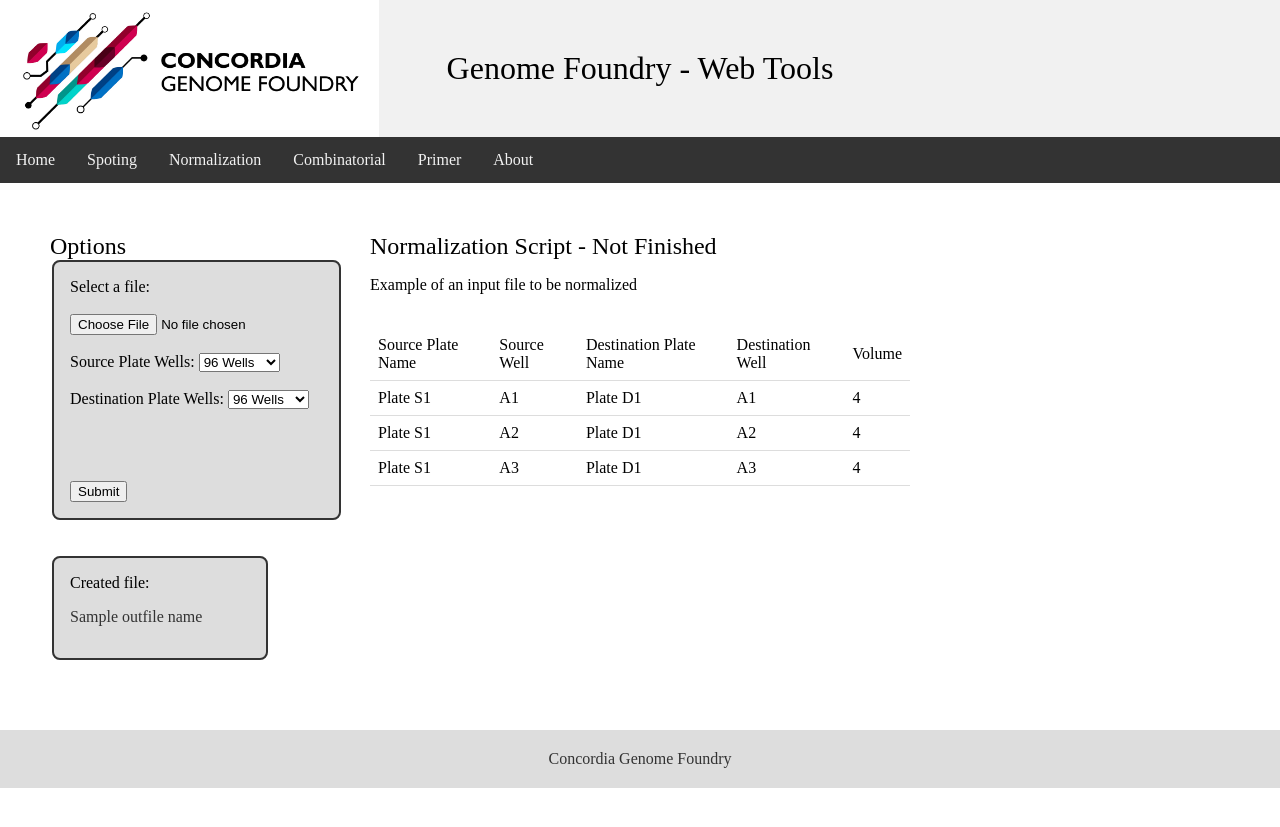
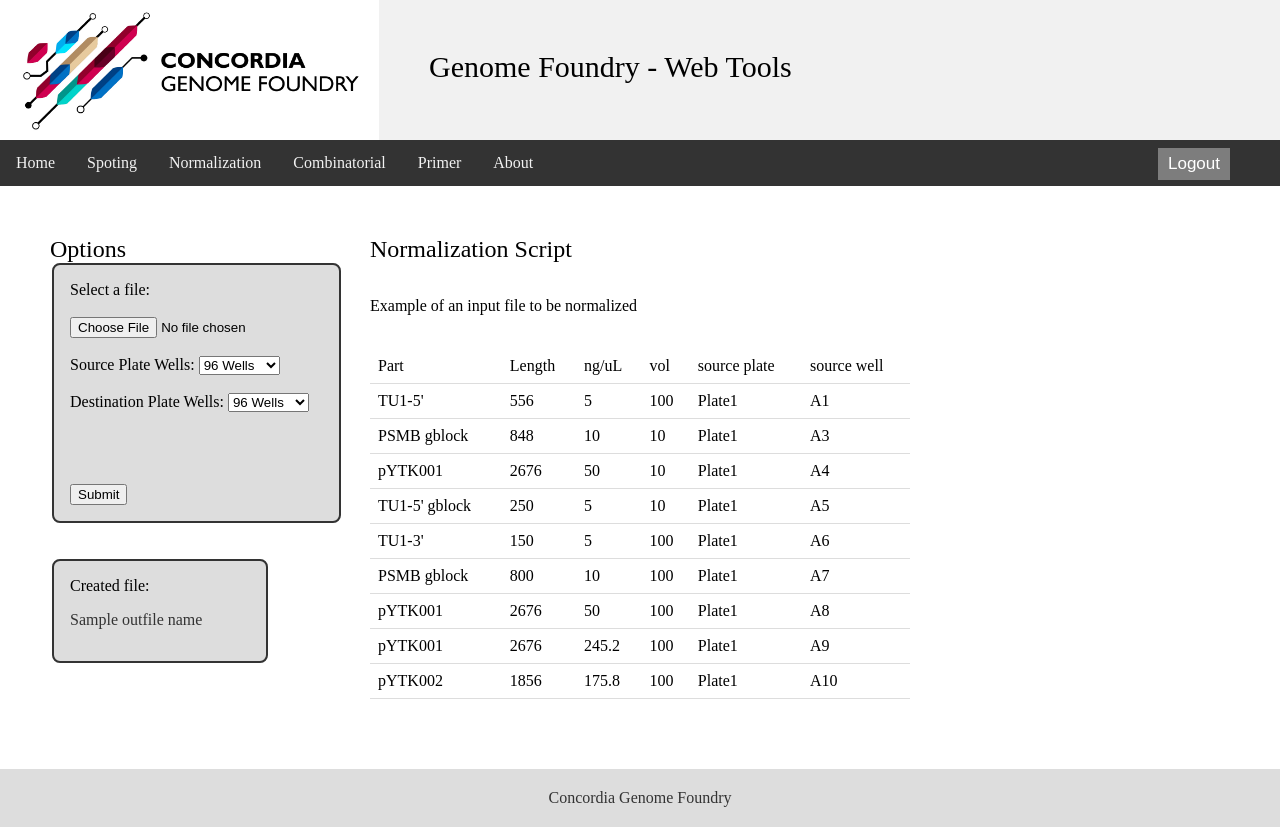
Before and after one commit to Zulko/Web_tools, a Django app: template templates/normalization.html in a window 1280 px wide. Before the commit the page ends 788 px from the top, so only its background shows below. Run offline with Django 3.2, Linux system fonts and the light colour scheme; the template is opened without the code that fills it: most values are stand-ins (such as "Sample title", 1, 10 or a date in 2020); lists and menus that the app fills with data are empty.

Commit message:
adding login page

```diff
--- a/Web_tools/settings.py
+++ b/Web_tools/settings.py
@@ -37,6 +37,7 @@ INSTALLED_APPS = [
     'django.contrib.sessions',
     'django.contrib.messages',
     'django.contrib.staticfiles',
+    'accounts',
 ]
 
 MIDDLEWARE = [
--- a/Web_tools/urls.py
+++ b/Web_tools/urls.py
@@ -14,7 +14,8 @@ Including another URLconf
     2. Add a URL to urlpatterns:  path('blog/', include('blog.urls'))
 """
 from django.contrib import admin
-from django.urls import path
+from django.urls import path, include
+# from django.conf.urls import include
 from . import views
 from django.contrib.staticfiles.urls import staticfiles_urlpatterns
 from django.conf.urls.static import static
@@ -29,6 +30,7 @@ urlpatterns = [
     path('normalization/',views.normalization, name='normalization'),
     path('primer/',views.primer, name='primer'),
     path('combinatorial/',views.combinatorial, name='combinatorial'),
+    path('accounts/', include('accounts.urls'))
 ]
 
 urlpatterns += staticfiles_urlpatterns()
--- /dev/null
+++ b/accounts/urls.py
@@ -0,0 +1,10 @@
+from django.urls import path
+from . import views
+
+app_name = 'accounts'
+
+urlpatterns = [
+    path('signup/', views.signup_view, name='signup'),
+    path('login/', views.login_view, name='login'),
+    path('logout/', views.logout_view, name='logout'),
+]
--- a/assets/css/main.css
+++ b/assets/css/main.css
@@ -3,13 +3,37 @@
 }
 
 /* Style the header */
-.header {
+
+.header{
   background-color: #f1f1f1;
+}
+
+.header .image {
+
   background-image: url("../images/foundry_logo.jpg");
   background-repeat: no-repeat;
+  width: 379px;
+  height: 140px;
   background-size: 379px 140px;
+
+}
+
+.header .text {
   padding: 50px;
   text-align: center;
+  font-size: 30px;
+  margin: auto;
+  position: absolute;
+  /*top:0;*/
+  /*bottom: 0;*/
+  /*left: 0;*/
+  /*right: 0;*/
+}
+
+.header .image,
+.header .text {
+    display: inline-block;
+    vertical-align: middle;
 }
 
 body{
@@ -49,6 +73,23 @@ a, a:hover, a:visited{
   color: black;
 }
 
+/* Style the button inside the input container */
+.topnav .login-container button {
+  float: right;
+  padding: 6px 10px;
+  margin-top: 8px;
+  margin-right: 50px;
+  background-color: #7d7d7d;
+  color: white;
+  font-size: 17px;
+  border: none;
+  cursor: pointer;
+}
+
+.topnav .login-container button:hover {
+  background: #ccc;
+}
+
 /* Clear floats after the columns */
 .row:after {
   content: "";
@@ -77,7 +118,6 @@ table {
 }
 
 th, td {
-
   padding: 8px;
   text-align: left;
   border-bottom: 1px solid #ddd;
@@ -104,6 +144,18 @@ fieldset
   background-color:#ddd;
   max-width:500px;
   padding:16px;
+}
+
+.fieldlogin
+{
+  -moz-border-radius:8px;
+  -webkit-border-radius:8px;
+  border:2px solid #333;
+  background-color:#ddd;
+  max-width:500px;
+  padding:16px;
+  text-align:center;
+  margin: auto;
 }
 
 /* Footer */
@@ -144,3 +196,12 @@ img:hover {
     width: 100%;
   }
 }
+
+input[type=text], input[type=password] {
+  width: 100%;
+  padding: 12px 20px;
+  margin: 8px 0;
+  display: inline-block;
+  border: 1px solid #ccc;
+  box-sizing: border-box;
+}
--- a/templates/base_layout.html
+++ b/templates/base_layout.html
@@ -9,7 +9,7 @@
 <body>
 
 <div class="header">
-    <h1> Genome Foundry - Web Tools </h1>
+    <div class="image"></div><div class="text"> Genome Foundry - Web Tools </div>
 </div>
 
 <div class="topnav">
@@ -19,6 +19,13 @@
   <a href="/combinatorial/">Combinatorial</a>
   <a href="/primer/">Primer</a>
   <a href="/about/">About</a>
+
+  <div class="login-container">
+    <form class="logout-link" action="{% url 'accounts:logout' %}" method="post">
+        {% csrf_token %}
+        <button type="submit">Logout</button>
+    </form>
+  </div>
 </div>
 
 
--- a/templates/normalization.html
+++ b/templates/normalization.html
@@ -44,36 +44,89 @@
       </div>
 
       <div class="column middle">
-        <h2>Normalization Script - Not Finished</h2>
+        <h2>Normalization Script</h2><br>
+
         <p> Example of an input file to be normalized </p><br>
             <table>
                   <tr>
-                    <th> Source Plate Name</th>
-                    <th> Source Well </th>
-                    <th> Destination Plate Name </th>
-                    <th> Destination Well </th>
-                    <th> Volume </th>
+                    <th>Part</th>
+                    <th>Length</th>
+                    <th>ng/uL</th>
+                    <th>vol</th>
+                    <th>source plate</th>
+                    <th>source well</th>
                   </tr>
                   <tr>
-                    <th> Plate S1</th>
-                    <th> A1 </th>
-                    <th> Plate D1 </th>
-                    <th> A1 </th>
-                    <th> 4 </th>
+                    <td>TU1-5'</td>
+                    <td>556</td>
+                    <td>5</td>
+                    <td>100</td>
+                    <td>Plate1</td>
+                    <td>A1</td>
                   </tr>
                   <tr>
-                    <th> Plate S1</th>
-                    <th> A2 </th>
-                    <th> Plate D1 </th>
-                    <th> A2 </th>
-                    <th> 4 </th>
+                    <td>PSMB gblock</td>
+                    <td>848</td>
+                    <td>10</td>
+                    <td>10</td>
+                    <td>Plate1</td>
+                    <td>A3</td>
                   </tr>
                   <tr>
-                    <th> Plate S1</th>
-                    <th> A3 </th>
-                    <th> Plate D1 </th>
-                    <th> A3 </th>
-                    <th> 4 </th>
+                    <td>pYTK001</td>
+                    <td>2676</td>
+                    <td>50</td>
+                    <td>10</td>
+                    <td>Plate1</td>
+                    <td>A4</td>
+                  </tr>
+                  <tr>
+                    <td>TU1-5' gblock</td>
+                    <td>250</td>
+                    <td>5</td>
+                    <td>10</td>
+                    <td>Plate1</td>
+                    <td>A5</td>
+                  </tr>
+                  <tr>
+                    <td>TU1-3'</td>
+                    <td>150</td>
+                    <td>5</td>
+                    <td>100</td>
+                    <td>Plate1</td>
+                    <td>A6</td>
+                  </tr>
+                  <tr>
+                    <td>PSMB gblock</td>
+                    <td>800</td>
+                    <td>10</td>
+                    <td>100</td>
+                    <td>Plate1</td>
+                    <td>A7</td>
+                  </tr>
+                  <tr>
+                    <td>pYTK001</td>
+                    <td>2676</td>
+                    <td>50</td>
+                    <td>100</td>
+                    <td>Plate1</td>
+                    <td>A8</td>
+                  </tr>
+                  <tr>
+                    <td>pYTK001</td>
+                    <td>2676</td>
+                    <td>245.2</td>
+                    <td>100</td>
+                    <td>Plate1</td>
+                    <td>A9</td>
+                  </tr>
+                  <tr>
+                    <td>pYTK002</td>
+                    <td>1856</td>
+                    <td>175.8</td>
+                    <td>100</td>
+                    <td>Plate1</td>
+                    <td>A10</td>
                   </tr>
             </table>
       </div>
```
Also changed, not shown: Web_tools/views.py (+13 -2 lines), accounts/templates/accounts/login.html (added, +49 -0 lines), accounts/templates/accounts/signup.html (added, +49 -0 lines), libs/function/spotting.py (+4 -9 lines), templates/spoting.html (+15 -15 lines), accounts/templates/__init__.py (added), accounts/templates/accounts/__init__.py (added). Lines whose indentation alone changed are shown as unchanged.
